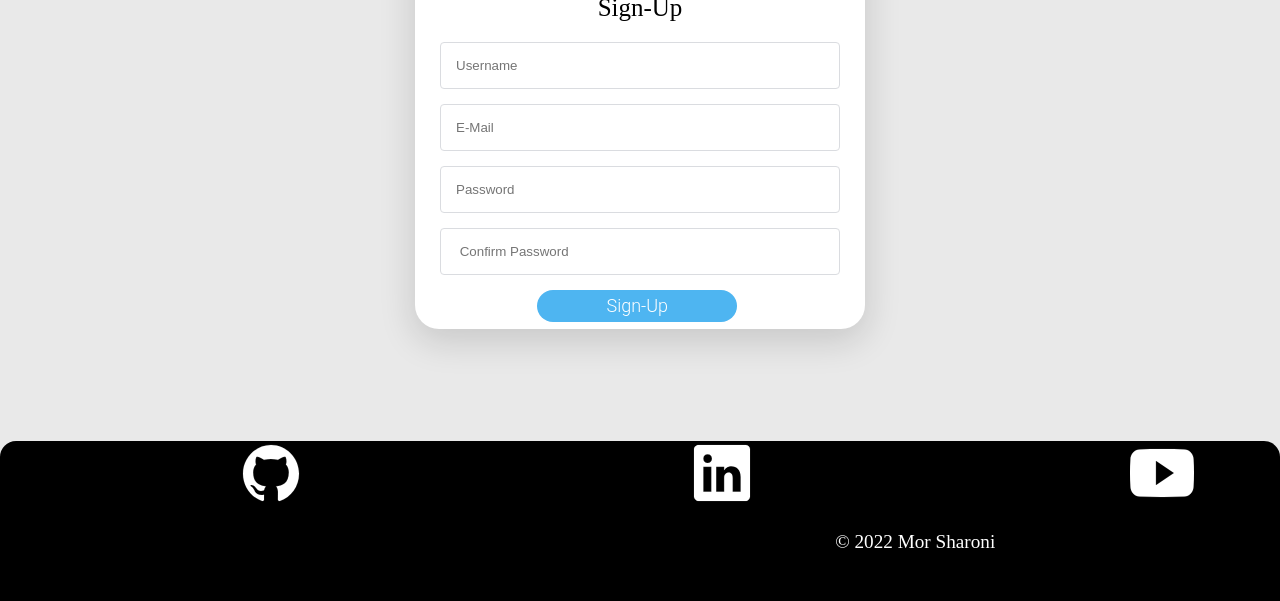
After one commit to msharoni/website, a Django app: page /signup/ in a window 1280 px wide. The commit adds this page. Shown: the part 354-955 px from the top of the page. Run offline with Django 4.2, Linux system fonts and the light colour scheme.

Commit message:
fix header and add signup

```diff
--- a/templates/header.html
+++ b/templates/header.html
@@ -41,25 +41,34 @@
 }
 .header
 {
-    width: 100%;
+
     box-shadow: 0px 11px 35px 2px rgba(0, 0, 0, 0.14);
     background-color: white;
     border-bottom: 1px solid black;
-    display: flex;
+    height: 15%;
+    position: relative;
+    width:100%;
+    top: 0;
+
 }
+
 </style>
-<div class ="header">
-    <a href="{%url 'home'%}"><img style ="margin: 10px; margin-left: 50px;"src="https://www.linkpicture.com/q/6d7bbe1adb944c9dbc7f467203f4b6aa-1_1.png"  alt="logo"></a>
-    {% if user.is_authenticated %}
-  <p><form action="{% url 'logout' %}">
-    <div style = "flex:1; margin-top:25px; margin-left: 335%;" >
-        <a style="font-weight: bold;">{{ user.username }}!</a>
-        <button style = "width: 100px; font-size: small;"class= "Button" type="submit">Log Out</button>
+<div class="header" >
+    <div style="margin-left: 10%; padding-top: 1%;">
+        <a href="{%url 'home'%}" style="margin-right: 60%;"><img src="https://www.linkpicture.com/q/6d7bbe1adb944c9dbc7f467203f4b6aa-1_1.png"  alt="logo"></a>
+        <span>
+            {% if user.is_authenticated %}
+            <a style="font-weight: bold; vertical-align: top; ">{{ user.username }}</a>
+            <div style=" margin-left:77%; position: relative;margin-top: -3%;">
+            <a  href="{% url 'logout' %}">
+                    <button style = "width: 100px; font-size: small; vertical-align: bottom;"title = "Logout"class= "Button" type="submit">Log Out</button>
+            </a></div>
+            {% else %}
+
+            <a style ="vertical-align: 140%;"href="{% url 'login' %}">
+                <button class= "Button" type="submit">Log In</button>
+            </a>
+            {% endif %}
+        </span>
     </div>
-</form></p>
-{% else %}
-
-  <form action="{% url 'login' %}">
-    <button style= "flex:1; margin-top:25px; margin-left: 435%;"class= "Button" type="submit">Log In</button>
-</form>{% endif %}
 </div>
--- /dev/null
+++ b/templates/registration/signup.html
@@ -0,0 +1,76 @@
+{% extends 'base.html' %}
+
+{% block title %}Home{% endblock %}
+
+{% block content %}
+<style>
+    .form-wrapper-outer{
+      background-color: #FFFFFF;
+      width: 400px;
+      height: 400px;
+      margin: 7em auto;
+      border-radius: 1.5em;
+      padding: 25px;
+      box-shadow: 0px 11px 35px 2px rgba(0, 0, 0, 0.14);
+      text-align: center;
+          }
+
+          .form-wrapper-outer .form-logo{
+              margin: 0px auto 15px;
+              width: 100px;
+          }
+
+          .form-wrapper-outer .form-logo img{
+              width: 100%;
+          }
+
+          .form-greeting{
+              text-align: center;
+              font-size: 25px;
+              margin-bottom: 5%;
+          }
+
+
+          .field-wrapper{
+              position: relative;
+              margin-bottom: 15px;
+          }
+
+          .field-wrapper input{
+              border: 1px solid #DADCE0;
+              padding: 15px;
+              border-radius: 4px;
+              width: 100%;
+          }
+          .wrapper {
+       width: 100%;
+       margin-top: 15%;
+      }
+</style>
+
+<div  class="form-wrapper-outer" >
+    <div class="form-logo">
+        <img src="https://www.linkpicture.com/q/triangle.png"  alt="logo">
+      </div>
+      <div class="form-greeting">
+          <span>Sign-Up</span>
+      </div>
+    <form method="POST" actione="." class="login-form spacer" id="signup-form">
+        {% csrf_token %}
+        <div class="field-wrapper">
+            <input required name="username" id="username" type="text" class="form-input" placeholder="Username" maxlength="16" minlength="6">
+        </div>
+        <div class="field-wrapper">
+            <input required name="email" id="email" type="email" class="form-input" placeholder="E-Mail">
+        </div>
+        <div class="field-wrapper">
+            <input required name="password1" id="password1" type="password" class="form-input" placeholder="Password" maxlength="22" minlength="8">
+        </div>
+        <div class="field-wrapper">
+            <input required name="password2" id="password2" type="password" class="form-input" placeholder=" Confirm Password" maxlength="22" minlength="8">
+        </div>
+
+        <button type="submit" class="Button" value="Signup" > Sign-Up</button>
+    </form>
+</div>
+{% endblock %}
--- a/web_project/forms.py
+++ b/web_project/forms.py
@@ -1,6 +1,8 @@
 from django.contrib.auth.forms import AuthenticationForm, UsernameField
 
 from django import forms
+from django.contrib.auth.forms import UserCreationForm
+from django.contrib.auth.models import User
 
 
 class UserLoginForm(AuthenticationForm):
@@ -16,3 +18,53 @@ class UserLoginForm(AuthenticationForm):
             'id': 'hi',
         }
 ))
+
+class SignUpForm(UserCreationForm):
+    def __init__(self, *args, **kwargs):
+        super().__init__(*args, **kwargs)
+        self.fields['username'].widget.attrs.update({
+            'class': 'form-input',
+            'required':'',
+            'name':'username',
+            'id':'username',
+            'type':'text',
+            'placeholder':'Username',
+            'maxlength': '16',
+            'minlength': '6',
+            })
+        self.fields['email'].widget.attrs.update({
+            'class': 'form-input',
+            'required':'',
+            'name':'email',
+            'id':'email',
+            'type':'email',
+            'placeholder':'E-mail',
+            })
+        self.fields['password1'].widget.attrs.update({
+            'class': 'form-input',
+            'required':'',
+            'name':'password1',
+            'id':'password1',
+            'type':'password',
+            'placeholder':'Password',
+            'maxlength':'22',
+            'minlength':'8'
+            })
+        self.fields['password2'].widget.attrs.update({
+            'class': 'form-input',
+            'required':'',
+            'name':'password2',
+            'id':'password2',
+            'type':'password',
+            'placeholder':'Password',
+            'maxlength':'22',
+            'minlength':'8'
+            })
+
+
+    username = forms.CharField(max_length=20, label=False)
+    email = forms.EmailField(max_length=100)
+
+    class Meta:
+        model = User
+        fields = ('username', 'email', 'password1', 'password2', )
--- a/web_project/urls.py
+++ b/web_project/urls.py
@@ -24,5 +24,6 @@ urlpatterns = [
     path('', TemplateView.as_view(template_name='home.html'), name='home'),
     path("login/", views.login_user, name="login"),
     path('download/<filename>', views.download_file, name='download'),
+    path('signup/', views.signup, name="signup")
 
 ]
--- a/web_project/views.py
+++ b/web_project/views.py
@@ -2,8 +2,11 @@ import mimetypes
 import os;
 from django.contrib.auth import authenticate, login, logout
 from django.http import HttpResponseRedirect
-from django.shortcuts import render
+from django.shortcuts import redirect, render
 from django.http.response import HttpResponse
+from .forms import SignUpForm
+
+
 
 def login_user(request):
     logout(request)
@@ -17,6 +20,20 @@ def login_user(request):
                 login(request, user)
                 return HttpResponseRedirect('/')
     return render(request, 'registration/login.html')
+
+def signup(request):
+    form = SignUpForm(request.POST)
+    if form.is_valid():
+        form.save()
+        username = form.cleaned_data.get('username')
+        password = form.cleaned_data.get('password')
+        user = form.save()
+        login(request, user)
+        return redirect('home')
+    context = {
+        'form': form
+    }
+    return render(request, 'registration/signup.html', context)
 
 def download_file(request, filename=''):
     if filename != '':
```
Also changed, not shown: templates/home.html (+10 -4 lines), templates/registration/login.html (+7 -2 lines), db.sqlite3.
